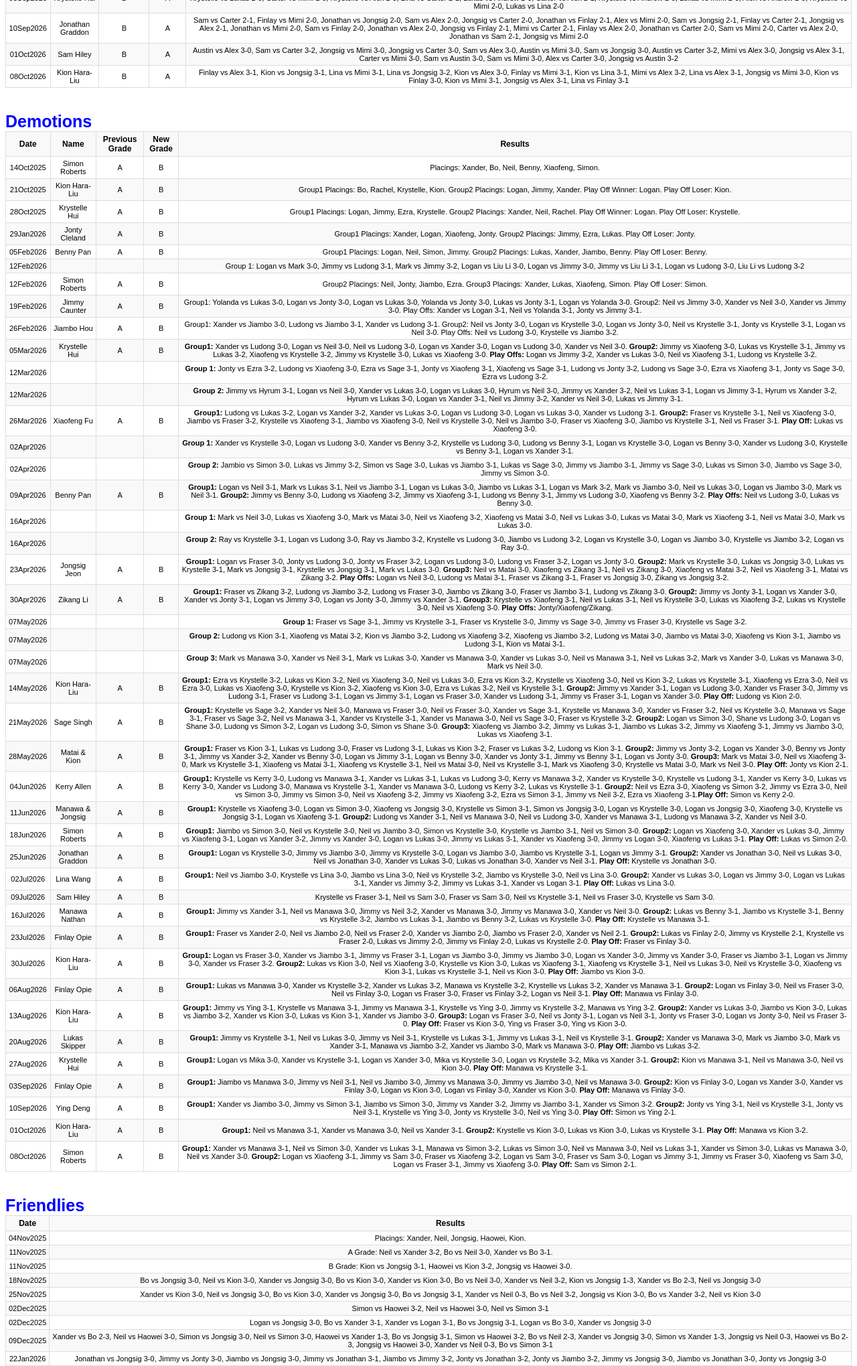
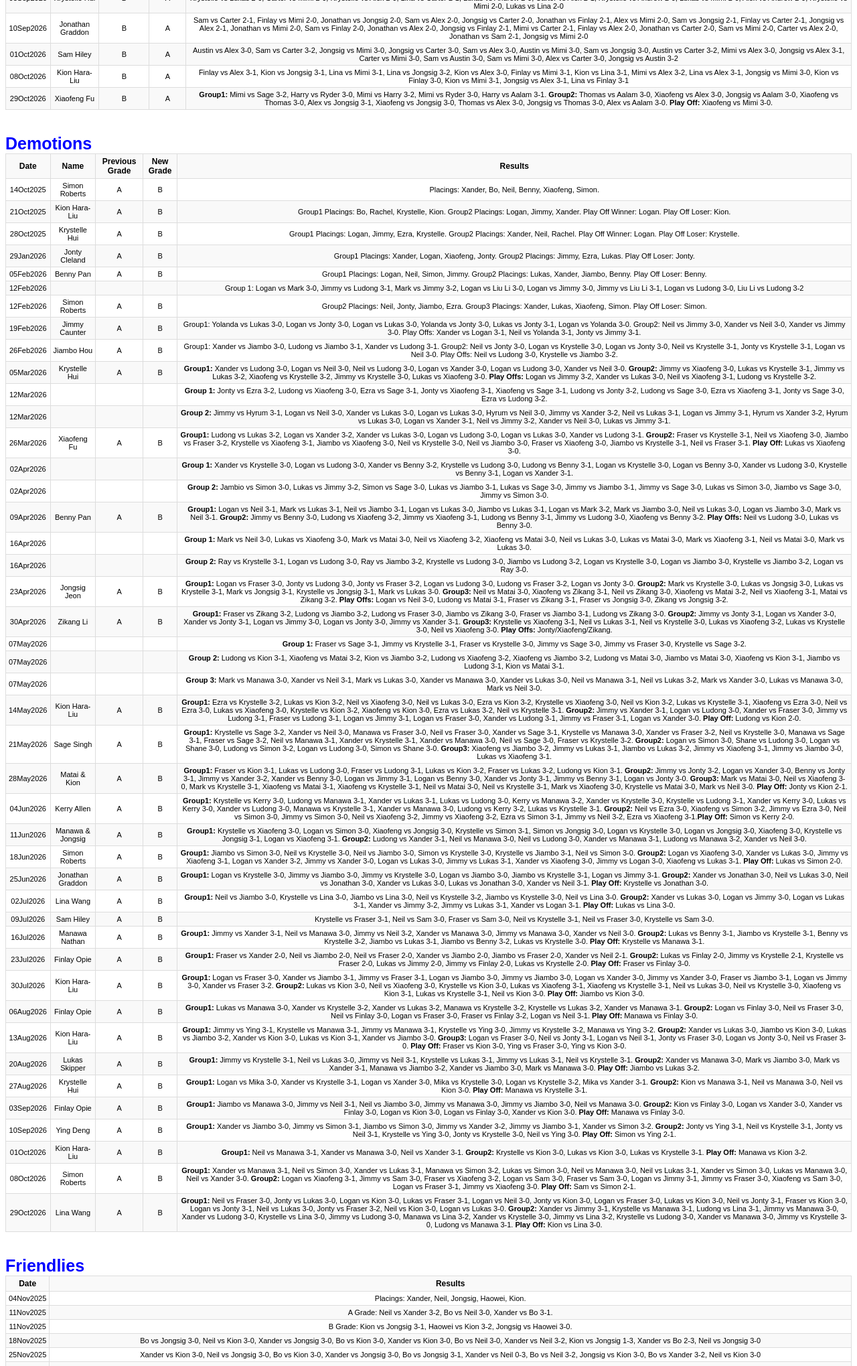
Before and after one commit to MataiMoorfield/wktta, a plain HTML site: page index.html in a window 1280 px wide. Shown: the part 1380-3419 px from the top of the page at 67% size. Drawn offline with Linux system fonts and the light colour scheme.

Commit message:
Update index.html

```diff
--- a/index.html
+++ b/index.html
@@ -116,6 +116,7 @@ caption { text-align:left; color:blue; font-size: 25px; font-weight: bold;}
 <tr><td>10Sep2026</td><td>Jonathan Graddon</td><td>B</td><td>A</td><td>Sam vs Carter 2-1, Finlay vs Mimi 2-0, Jonathan vs Jongsig 2-0, Sam vs Alex 2-0, Jongsig vs Carter 2-0, Jonathan vs Finlay 2-1, Alex vs Mimi 2-0, Sam vs Jongsig 2-1, Finlay vs Carter 2-1, Jongsig vs Alex 2-1, Jonathan vs Mimi 2-0, Sam vs Finlay 2-0, Jonathan vs Alex 2-0, Jongsig vs Finlay 2-1, Mimi vs Carter 2-1, Finlay vs Alex 2-0, Jonathan vs Carter 2-0, Sam vs Mimi 2-0, Carter vs Alex 2-0, Jonathan vs Sam 2-1, Jongsig vs Mimi 2-0</td></tr>
 <tr><td>01Oct2026</td><td>Sam Hiley</td><td>B</td><td>A</td><td>Austin vs Alex 3-0, Sam vs Carter 3-2, Jongsig vs Mimi 3-0, Jongsig vs Carter 3-0, Sam vs Alex 3-0, Austin vs Mimi 3-0, Sam vs Jongsig 3-0, Austin vs Carter 3-2, Mimi vs Alex 3-0, Jongsig vs Alex 3-1, Carter vs Mimi 3-0, Sam vs Austin 3-0, Sam vs Mimi 3-0, Alex vs Carter 3-0, Jongsig vs Austin 3-2</td></tr>
 <tr><td>08Oct2026</td><td>Kion Hara-Liu</td><td>B</td><td>A</td><td>Finlay vs Alex 3-1, Kion vs Jongsig 3-1, Lina vs Mimi 3-1, Lina vs Jongsig 3-2, Kion vs Alex 3-0, Finlay vs Mimi 3-1, Kion vs Lina 3-1, Mimi vs Alex 3-2, Lina vs Alex 3-1, Jongsig vs Mimi 3-0, Kion vs Finlay 3-0, Kion vs Mimi 3-1, Jongsig vs Alex 3-1, Lina vs Finlay 3-1</td></tr>
+<tr><td>29Oct2026</td><td>Xiaofeng Fu</td><td>B</td><td>A</td><td><B>Group1:</B> Mimi vs Sage 3-2, Harry vs Ryder 3-0, Mimi vs Harry 3-2, Mimi vs Ryder 3-0, Harry vs Aalam 3-1. <B>Group2:</B> Thomas vs Aalam 3-0, Xiaofeng vs Alex 3-0, Jongsig vs Aalam 3-0, Xiaofeng vs Thomas 3-0, Alex vs Jongsig 3-1, Xiaofeng vs Jongsig 3-0, Thomas vs Alex 3-0, Jongsig vs Thomas 3-0, Alex vs Aalam 3-0. <B>Play Off:</B> Xiaofeng vs Mimi 3-0.</td></tr>
 
 
 </tbody>
@@ -180,6 +181,7 @@ caption { text-align:left; color:blue; font-size: 25px; font-weight: bold;}
 <tr><td>10Sep2026</td><td>Ying Deng</td><td>A</td><td>B</td><td><B>Group1:</B> Xander vs Jiambo 3-0, Jimmy vs Simon 3-1, Jiambo vs Simon 3-0, Jimmy vs Xander 3-2, Jimmy vs Jiambo 3-1, Xander vs Simon 3-2. <B>Group2:</B> Jonty vs Ying 3-1, Neil vs Krystelle 3-1, Jonty vs Neil 3-1, Krystelle vs Ying 3-0, Jonty vs Krystelle 3-0, Neil vs Ying 3-0. <B>Play Off:</B> Simon vs Ying 2-1.</td></tr>
 <tr><td>01Oct2026</td><td>Kion Hara-Liu</td><td>A</td><td>B</td><td><B>Group1:</B> Neil vs Manawa 3-1, Xander vs Manawa 3-0, Neil vs Xander 3-1. <B>Group2:</B> Krystelle vs Kion 3-0, Lukas vs Kion 3-0, Lukas vs Krystelle 3-1. <B>Play Off:</B> Manawa vs Kion 3-2.</td></tr>
 <tr><td>08Oct2026</td><td>Simon Roberts</td><td>A</td><td>B</td><td><B>Group1:</B> Xander vs Manawa 3-1, Neil vs Simon 3-0, Xander vs Lukas 3-1, Manawa vs Simon 3-2, Lukas vs Simon 3-0, Neil vs Manawa 3-0, Neil vs Lukas 3-1, Xander vs Simon 3-0, Lukas vs Manawa 3-0, Neil vs Xander 3-0. <B>Group2:</B> Logan vs Xiaofeng 3-1, Jimmy vs Sam 3-0, Fraser vs Xiaofeng 3-2, Logan vs Sam 3-0, Fraser vs Sam 3-0, Logan vs Jimmy 3-1, Jimmy vs Fraser 3-0, Xiaofeng vs Sam 3-0, Logan vs Fraser 3-1, Jimmy vs Xiaofeng 3-0. <B>Play Off:</B> Sam vs Simon 2-1.</td></tr>
+<tr><td>29Oct2026</td><td>Lina Wang</td><td>A</td><td>B</td><td><B>Group1:</B> Neil vs Fraser 3-0, Jonty vs Lukas 3-0, Logan vs Kion 3-0, Lukas vs Fraser 3-1, Logan vs Neil 3-0, Jonty vs Kion 3-0, Logan vs Fraser 3-0, Lukas vs Kion 3-0, Neil vs Jonty 3-1, Fraser vs Kion 3-0, Logan vs Jonty 3-1, Neil vs Lukas 3-0, Jonty vs Fraser 3-2, Neil vs Kion 3-0, Logan vs Lukas 3-0. <B>Group2:</B> Xander vs Jimmy 3-1, Krystelle vs Manawa 3-1, Ludong vs Lina 3-1, Jimmy vs Manawa 3-0, Xander vs Ludong 3-0, Krystelle vs Lina 3-0, Jimmy vs Ludong 3-0, Manawa vs Lina 3-2, Xander vs Krystelle 3-0, Jimmy vs Lina 3-2, Krystelle vs Ludong 3-0, Xander vs Manawa 3-0, Jimmy vs Krystelle 3-0, Ludong vs Manawa 3-1. <B>Play Off:</B> Kion vs Lina 3-0.</td></tr>
 
 
 </tbody>
```
